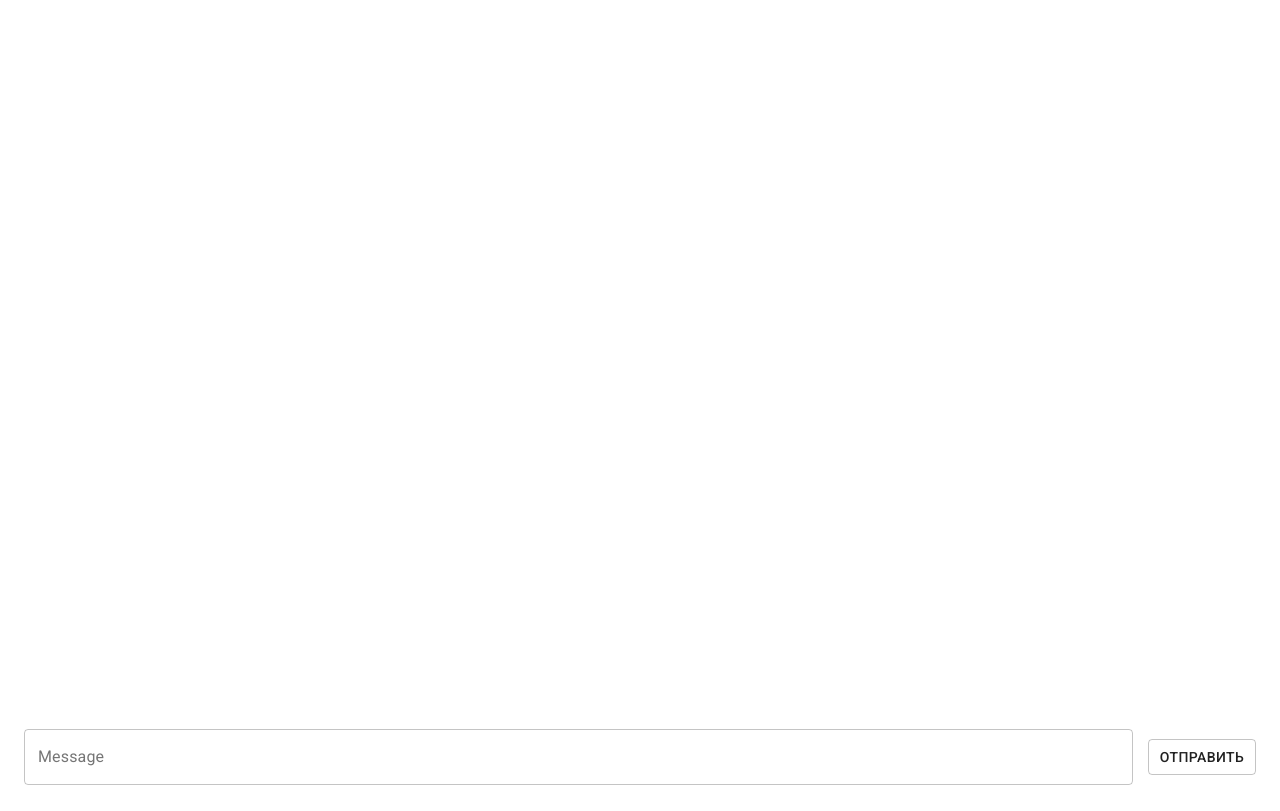
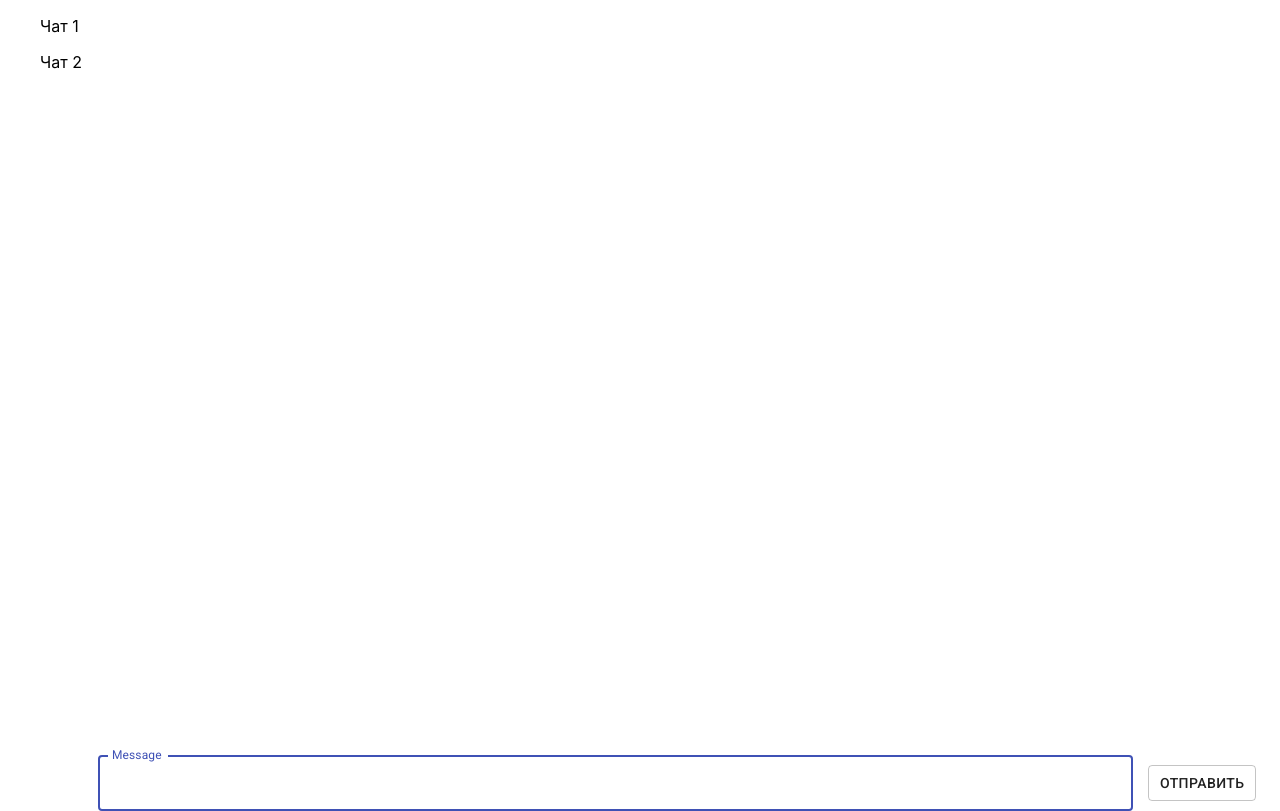
Before and after one commit to Barinulka/reactJS, a React (Create React App) app: page / in a window 1280 px wide. Built offline with nearby package versions, Linux system fonts and the light colour scheme.

Commit message:
10. Lesson 3

```diff
--- a/src/components/App.js
+++ b/src/components/App.js
@@ -3,6 +3,7 @@ import React, { useCallback, useEffect, useState } from 'react';
 import Container from '@material-ui/core/Container';
 import { MessageForm } from './MessageForm/MessageForm';
 import { MessageField } from './MessageField/MessageField';
+import { ChatList } from './ChatList/ChatList';
 
 export const App = () => {
 
@@ -27,14 +28,22 @@ export const App = () => {
 
   return (
     <Container fixed>
+
       <div className="App" >
-        <div className="message-field">
-          <MessageField messages={messages} />
+
+        <div className="left-field">
+          <ChatList />
+        </div>
+        <div className="right-field">
+          <div className="message-field">
+            <MessageField messages={messages} />
+          </div>
+
+          <div className="form-field">
+            <MessageForm onSendMessages={handleSendMessages}/>
+          </div>
         </div>
 
-        <div className="form-field">
-          <MessageForm onSendMessages={handleSendMessages}/>
-        </div>
       </div>
     </Container>
   );
--- a/src/components/App.scss
+++ b/src/components/App.scss
@@ -1,10 +1,11 @@
 .App {
   display: flex;
   align-items: flex-start;
-  justify-content: space-between;
-  flex-direction: column;
+  flex-direction: row;
   width: 100%;
-  height: 100vh;
+  height: 90vh;
+  position: relative;
+  justify-content: flex-start;
 }
 
 .form-field {
@@ -15,4 +16,16 @@
 .message-field {
   width: 100%;
   height: 100%;
+  overflow: auto;
+  padding: 10px 0;
 }
+
+.left-field {
+  width: 6%;
+  height: 100%;
+}
+
+.right-field {
+  width: 94%;
+  height: 100%;
+}
--- /dev/null
+++ b/src/components/ChatList/ChatList.js
@@ -0,0 +1,27 @@
+import './ChatList.scss';
+import React from 'react';
+import { List, ListItem } from '@material-ui/core';
+
+export const ChatList = () => {
+
+    const chatList = [
+        {
+            name: 'Чат 1',
+            id: 'chat1',
+        },
+        {
+            name: 'Чат 2',
+            id: 'chat2',
+        }
+    ]
+
+    return (
+        <div className="chats" >
+            <List >
+                {chatList.map((chat) => (
+                    <ListItem key={chat.id}>{chat.name}</ListItem>
+                ))}
+            </List>
+        </div>
+    );
+}
--- /dev/null
+++ b/src/components/ChatList/ChatList.scss
@@ -0,0 +1,9 @@
+.chats {
+
+}
+.chats ul > li:hover {
+    cursor: pointer;
+    border: 1px solid #f3e07a;
+    background: #f9eaea;
+    border-radius: 5px;
+}
--- a/src/components/MessageForm/MessageForm.js
+++ b/src/components/MessageForm/MessageForm.js
@@ -1,14 +1,10 @@
-import React, { useState } from 'react';
+import React, { useRef, useState, useEffect } from 'react';
 import { TextField, Button } from '@material-ui/core';
 import './MessageForm.scss';
 
 export const MessageForm = ({ onSendMessages }) => {
-    const [name, setName] = useState('');
     const [text, setText] = useState('');
-
-    const handleChangeName = (e) => {
-        setName(e.target.value);
-    }
+    const textInput = useRef(null);
 
     const handleChangeText = (e) => {
         setText(e.target.value);
@@ -21,13 +17,23 @@ export const MessageForm = ({ onSendMessages }) => {
             text: text,
             id: Date.now(),
         });
-        setName('');
+        setText('');
     }
+
+    useEffect(() => {
+        textInput.current.focus();
+    }, []);
+
+    function handleClick() {
+        textInput.current.focus();
+    }
+
+
 
     return (
         <form className="form" onSubmit={handleSubmit}>
-            <TextField className="form__mess"  label="Message" variant="outlined" value={ text } onChange={ handleChangeText } />
-            <Button type="submit" variant="outlined">Отправить</Button>
+            <TextField inputRef={textInput} className="form__mess"  label="Message" variant="outlined" value={ text } onChange={ handleChangeText } />
+            <Button type="submit" variant="outlined" onClick={handleClick} >Отправить</Button>
         </form>
     )
 }
```
